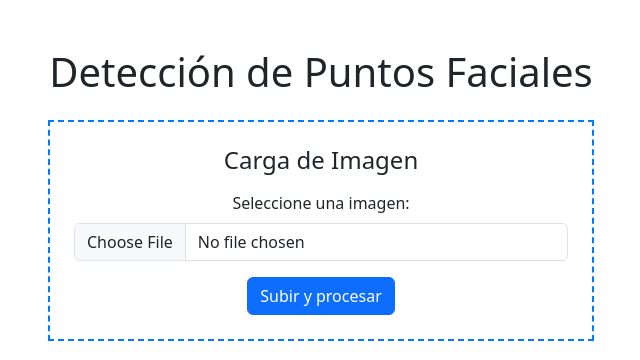
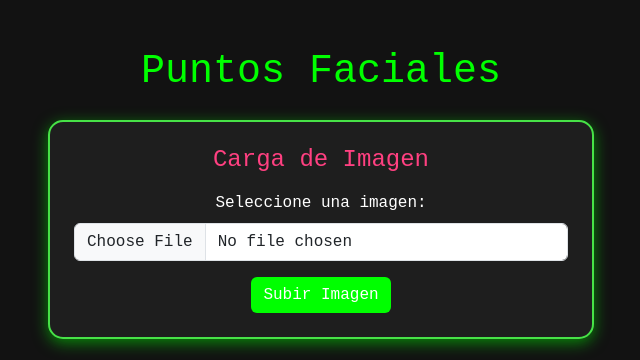
Before and after one commit to jennyGuadalupeAH/Deteccion-de-Rostro, a Flask app: page / in a window 1280 px wide. Shown: the top 360 px of the page, without its empty margins (319-959 px from the left). Run offline with Flask 3, Linux system fonts and the light colour scheme.

Commit message:
ADD: Diseño y animacion

```diff
--- a/src/templates/index.html
+++ b/src/templates/index.html
@@ -8,12 +8,83 @@
    <link href="https://cdn.jsdelivr.net/npm/bootstrap@5.3.3/dist/css/bootstrap.min.css" rel="stylesheet"
       integrity="sha384-QWTKZyjpPEjISv5WaRU9OFeRpok6YctnYmDr5pNlyT2bRjXh0JMhjY6hW+ALEwIH" crossorigin="anonymous">
    <style>
+      body {
+         background-color: #121212;
+         /* Fondo oscuro */
+         color: #ffffff;
+         /* Texto blanco */
+         font-family: 'Courier New', Courier, monospace;
+         /* Tipografía de estilo hacker */
+      }
+
       .image-container {
-         border: 2px dashed #007bff;
+         border: 2px solid #47e247;
+         /* Borde verde neón */
+         border-radius: 15px;
+         background-color: #1e1e1e;
+         /* Fondo más claro para contenedores */
+         box-shadow: 0 4px 15px rgba(0, 255, 0, 0.5);
+         /* Sombra verde */
       }
-      .image-ploted{
-         display: none;
+
+      h1 {
+         color: #00ff00;
+         /* Color verde neón para el título */
       }
+
+      h4 {
+         color: #ff4081;
+         /* Color rosa neón para subtítulos */
+      }
+
+      .btn-primary {
+         background-color: #00ff00;
+         /* Botón verde neón */
+         border: none;
+      }
+
+      .btn-primary:hover {
+         background-color: #009900;
+         /* Color más oscuro al pasar el mouse */
+      }
+
+      .image-ploted {
+         margin-top: 20px;
+      }
+
+      img {
+         border-radius: 10px;
+         transition: transform 0.2s;
+      }
+
+      img:hover {
+         transform: scale(1.05);
+         /* Efecto de aumento */
+      }
+
+      .loading-container {
+   position: fixed;
+   top: 50%;
+   left: 50%;
+   transform: translate(-50%, -50%);
+   text-align: center;
+   background-color: rgba(0, 0, 0, 0.8);
+   padding: 20px;
+   border-radius: 10px;
+   z-index: 1000;
+}
+
+@keyframes flicker {
+   0% { opacity: 1; }
+   50% { opacity: 0.5; }
+   100% { opacity: 1; }
+}
+
+#loading-text {
+   animation: flicker 1s infinite; /* Parpadeo continuo */
+}
+
+
    </style>
 </head>
 
@@ -21,7 +92,7 @@
    <div class="container mt-5">
       <div class="row">
          <div class="col-12">
-            <h1 class="text-center mb-4">Detección de Puntos Faciales</h1>
+            <h1 class="text-center mb-4">Puntos Faciales</h1>
          </div>
       </div>
 
@@ -34,21 +105,26 @@
                      <label for="archivo" class="form-label">Seleccione una imagen:</label>
                      <input type="file" class="form-control" id="archivo" name="archivo" accept="image/*" required>
                   </div>
-                  <button type="submit" class="btn btn-primary">Subir y procesar</button>
+                  <button type="submit" class="btn btn-primary">Subir Imagen</button>
                </form>
             </div>
          </div>
       </div>
 
+      <div id="loading" class="loading-container" style="display: none;">
+         <pre id="loading-text" style="color: rgb(0, 255, 0); font-family: monospace;">
+             Cargando...
+         </pre>
+      </div>
+
       <div class="row justify-content-center image-ploted" id="image-ploted">
          <div class="col-md-6">
-            <div class="image-container text-center p-4">
-               <img id="imagen_original" class="img-fluid" src="#" alt="imagen_original" crossOrigin="anonymous">
+            <div class="text-center p-4">
+               <img id="imagen_original" class="img-fluid" src="#" alt="" crossOrigin="anonymous">
             </div>
          </div>
       </div>
    </div>
-
    <script src="https://cdn.jsdelivr.net/npm/bootstrap@5.3.3/dist/js/bootstrap.bundle.min.js"
       integrity="sha384-YvpcrYf0tY3lHB60NNkmXc5s9fDVZLESaAA55NDzOxhy9GkcIdslK1eN7N6jIeHz"
       crossorigin="anonymous"></script>
```
Also changed, not shown: src/static/js/main.js (+45 -14 lines), src/static/images/3.jpg (added), src/static/images/Captura desde 2024-10-22 17-15-38.png (added), src/static/images/Captura desde 2024-10-22 20-15-22.png (added), src/static/images/Imagen de WhatsApp 2024-10-22 a las 20.52.49_6122fe4e.jpg (added).
